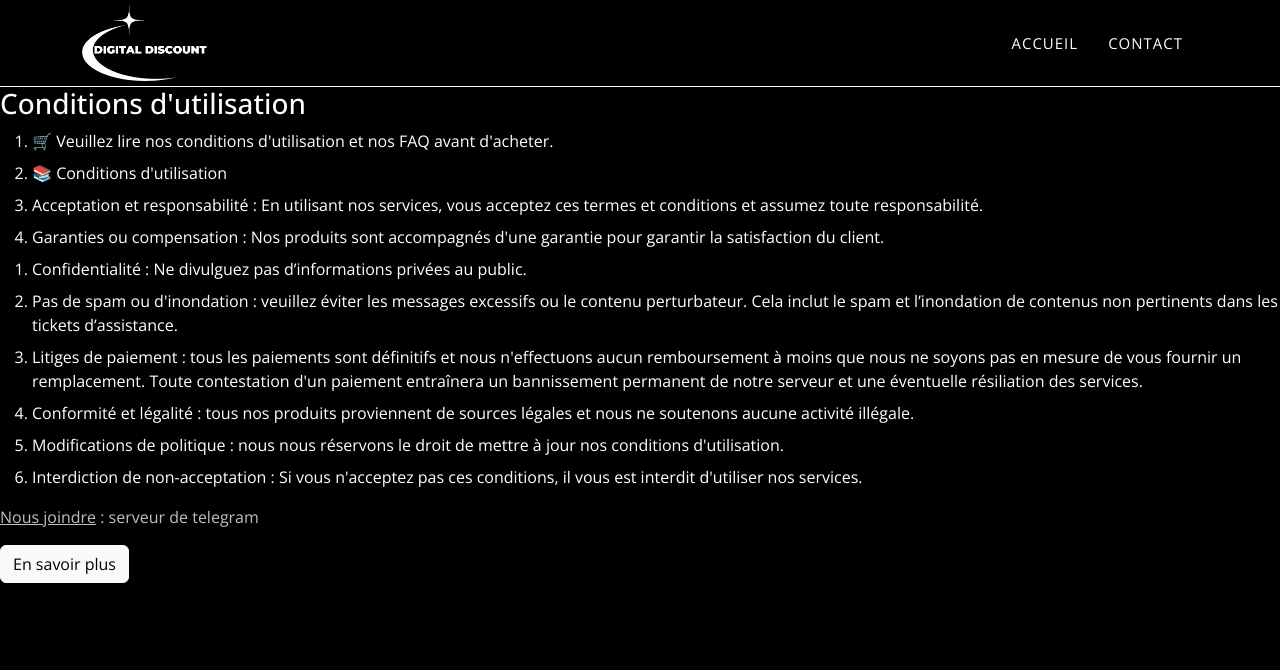
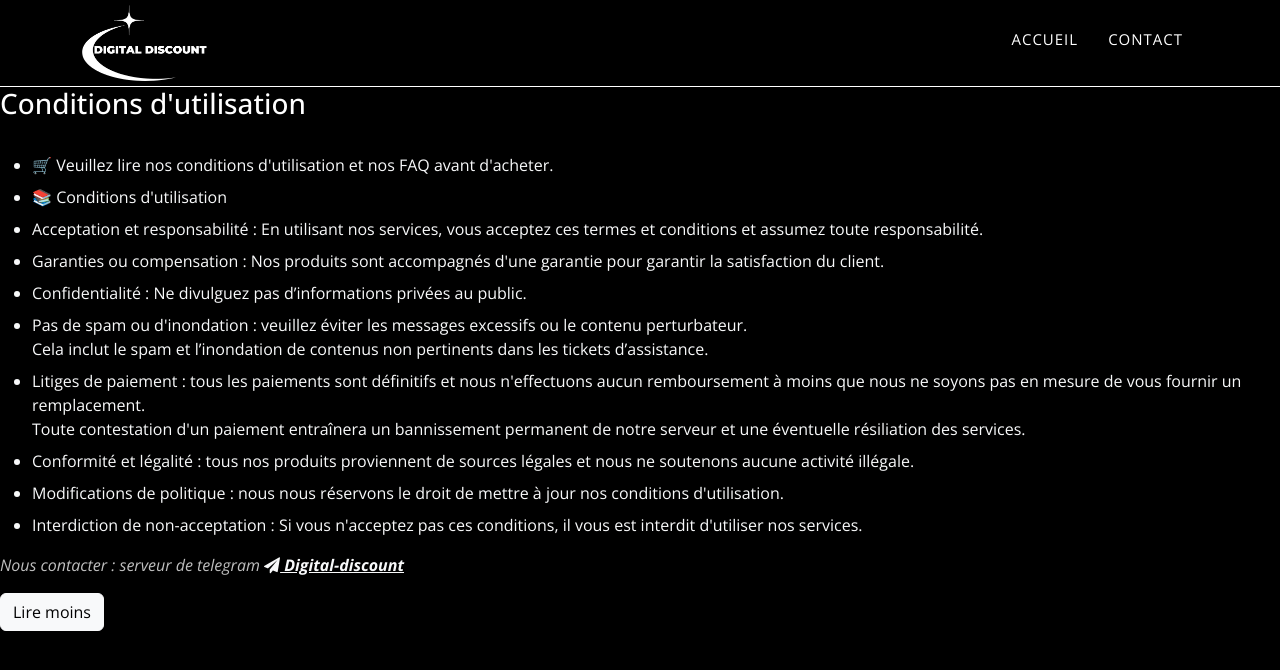
Before and after one commit to CJ-JC/findAll, a React (Create React App) app in the folder client/: page /politique in a window 1280 px wide. Both pictures are taken after a click on the button "En savoir plus". Shown: the top 670 px of the page. Built offline with nearby package versions, Linux system fonts and the light colour scheme.

Commit message:
politique de confidentialité

```diff
--- a/client/src/App.css
+++ b/client/src/App.css
@@ -23,6 +23,10 @@ h6 {
 
 a {
     text-decoration: none !important;
+}
+
+ul > li {
+    margin-bottom: 0.5em !important;
 }
 
 .description-wrapper p {
--- a/client/src/components/Politique.js
+++ b/client/src/components/Politique.js
@@ -1,32 +1,49 @@
-import React from "react";
-import Footer from "./Footer";
+import React, { useState } from "react";
 
 const Politique = () => {
+    const [isExpanded, setIsExpanded] = useState(false);
+
+    const handleToggle = () => {
+        setIsExpanded(!isExpanded);
+    };
+
     return (
         <>
             <h3>Conditions d'utilisation</h3>
-            <ol className="m-0">
+            <br />
+            <ul className="m-0 text-light">
                 <li>🛒 Veuillez lire nos conditions d'utilisation et nos FAQ avant d'acheter.</li>
                 <li>📚 Conditions d'utilisation</li>
                 <li>Acceptation et responsabilité : En utilisant nos services, vous acceptez ces termes et conditions et assumez toute responsabilité.</li>
                 <li>Garanties ou compensation : Nos produits sont accompagnés d'une garantie pour garantir la satisfaction du client.</li>
-            </ol>
+            </ul>
             <div className="collapse" id="collapseExample">
-                <ol>
+                <ul className="text-light">
                     <li>Confidentialité : Ne divulguez pas d’informations privées au public.</li>
-                    <li>Pas de spam ou d'inondation : veuillez éviter les messages excessifs ou le contenu perturbateur. Cela inclut le spam et l’inondation de contenus non pertinents dans les tickets d’assistance.</li>
-                    <li>Litiges de paiement : tous les paiements sont définitifs et nous n'effectuons aucun remboursement à moins que nous ne soyons pas en mesure de vous fournir un remplacement. Toute contestation d'un paiement entraînera un bannissement permanent de notre serveur et une éventuelle résiliation des services.</li>
+                    <li>
+                        Pas de spam ou d'inondation : veuillez éviter les messages excessifs ou le contenu perturbateur. <br /> Cela inclut le spam et l’inondation de contenus non pertinents dans les tickets d’assistance.
+                    </li>
+                    <li>
+                        Litiges de paiement : tous les paiements sont définitifs et nous n'effectuons aucun remboursement à moins que nous ne soyons pas en mesure de vous fournir un remplacement. <br /> Toute contestation d'un paiement entraînera un bannissement permanent de notre serveur et une éventuelle résiliation des services.
+                    </li>
                     <li>Conformité et légalité : tous nos produits proviennent de sources légales et nous ne soutenons aucune activité illégale.</li>
                     <li>Modifications de politique : nous nous réservons le droit de mettre à jour nos conditions d'utilisation.</li>
                     <li>Interdiction de non-acceptation : Si vous n'acceptez pas ces conditions, il vous est interdit d'utiliser nos services.</li>
-                </ol>
+                </ul>
                 <p>
-                    <u>Nous joindre</u> : serveur de telegram
+                    <i>
+                        Nous contacter : serveur de telegram{" "}
+                        <a href="https://t.me/discountdigital" target="_blank" className="fw-bold text-light">
+                            <u>
+                                <i className="fa fa-paper-plane"></i> Digital-discount
+                            </u>
+                        </a>
+                    </i>
                 </p>
             </div>
             <p>
-                <button className="btn btn-light" type="button" data-bs-toggle="collapse" data-bs-target="#collapseExample" aria-expanded="false" aria-controls="collapseExample">
-                    En savoir plus
+                <button className="btn btn-light" type="button" data-bs-toggle="collapse" data-bs-target="#collapseExample" aria-expanded={isExpanded} aria-controls="collapseExample" onClick={handleToggle}>
+                    {isExpanded ? "Lire moins" : "En savoir plus"}
                 </button>
             </p>
         </>
```
Also changed, not shown: 1 other file (tests, documents, lock files or other folders).
